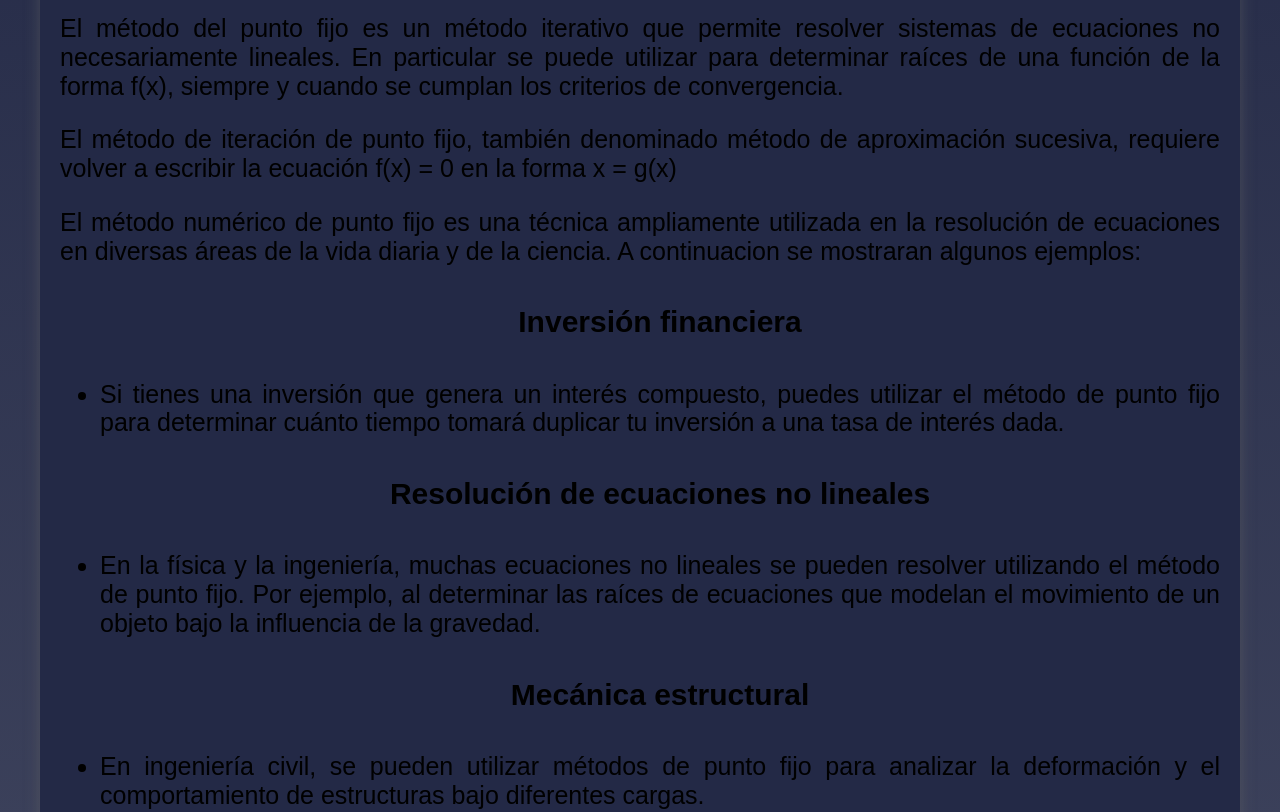
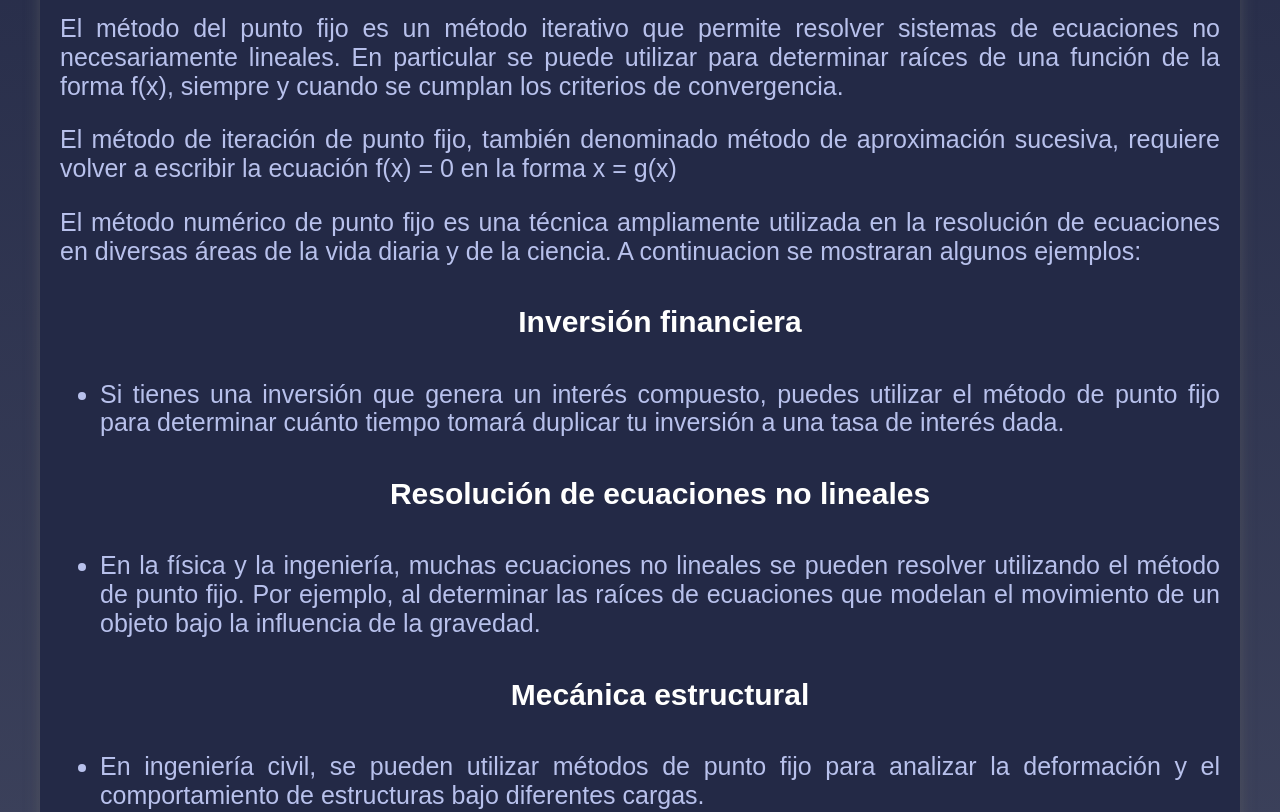
Before and after one commit to GuillermoMora03/freelancer, a website: page pages/MetodosNumericos.html in a window 1280 px wide. Shown: the part 280-1092 px from the top of the page. Drawn offline with nearby package versions, Linux system fonts and the light colour scheme; files that its build step writes are made by us from their sources; files whose address does not match are found by name; a web font is replaced by a local one.

Commit message:
Correccion de Metodos

```diff
--- a/css/styles.css
+++ b/css/styles.css
@@ -5,6 +5,7 @@
     --secundario: #fffffe;
     --gris:#757575;
     --Morado-obscuro: #232946cb;
+    --paragraph: #b8c1ec;
 }
 
 /* GLOBALES */
@@ -350,6 +351,7 @@ img{
 
 p{
     font-family: 'Gabarito', sans-serif;
+    color: var(--paragraph);
 }
 
 .Descripcion_Metodo {
@@ -361,10 +363,12 @@ p{
     font-size: 25px;
     text-align: justify;
     font-family: 'Gabarito', sans-serif;
+    color: var(--paragraph);
 }
 h4{
     font-size: 30px;
     text-align: center;
+    color: var(--secundario);
 }
 .title_PuntoFijo{
     font-family: 'Gabarito', sans-serif;
```
Also changed, not shown: pages/MetodosNumericos.html (+1 -2 lines).
